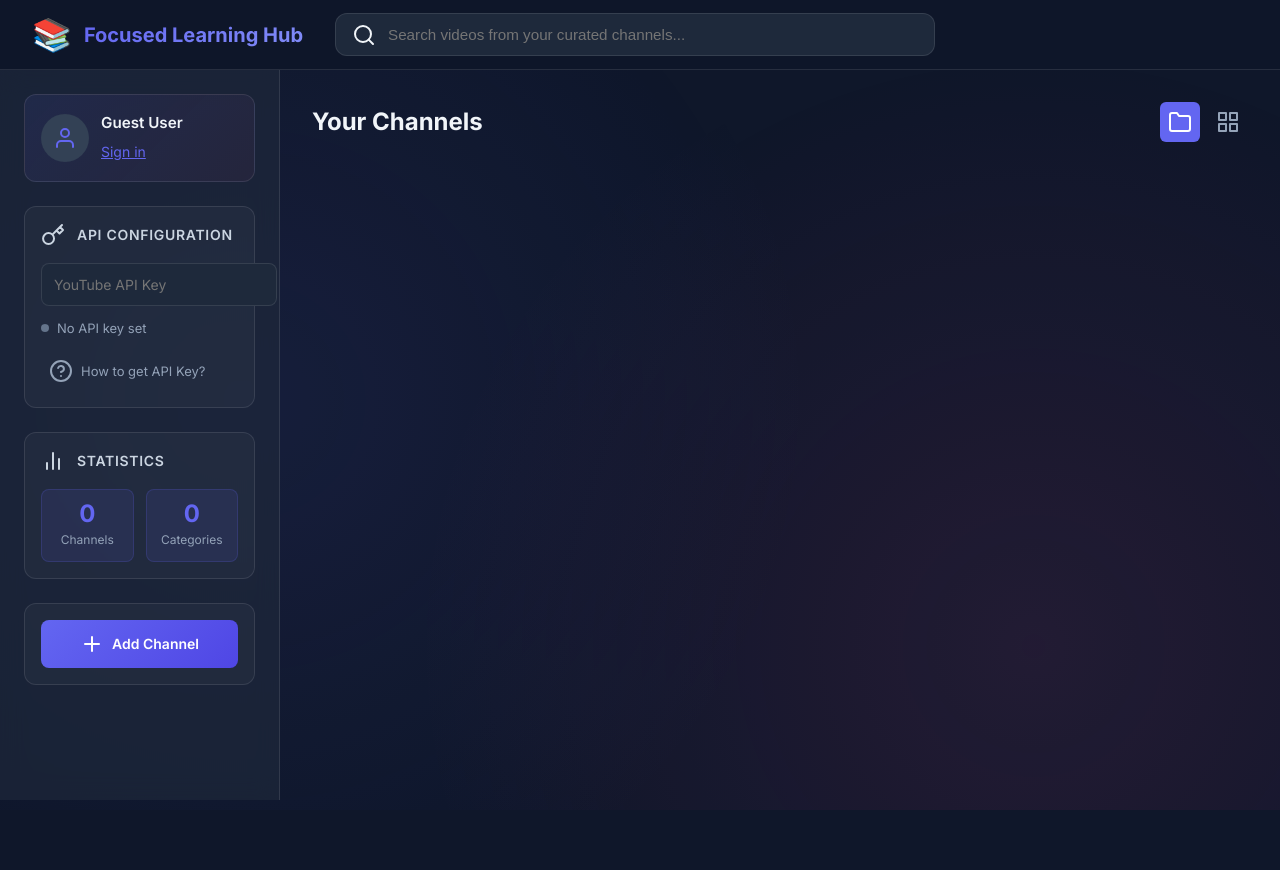
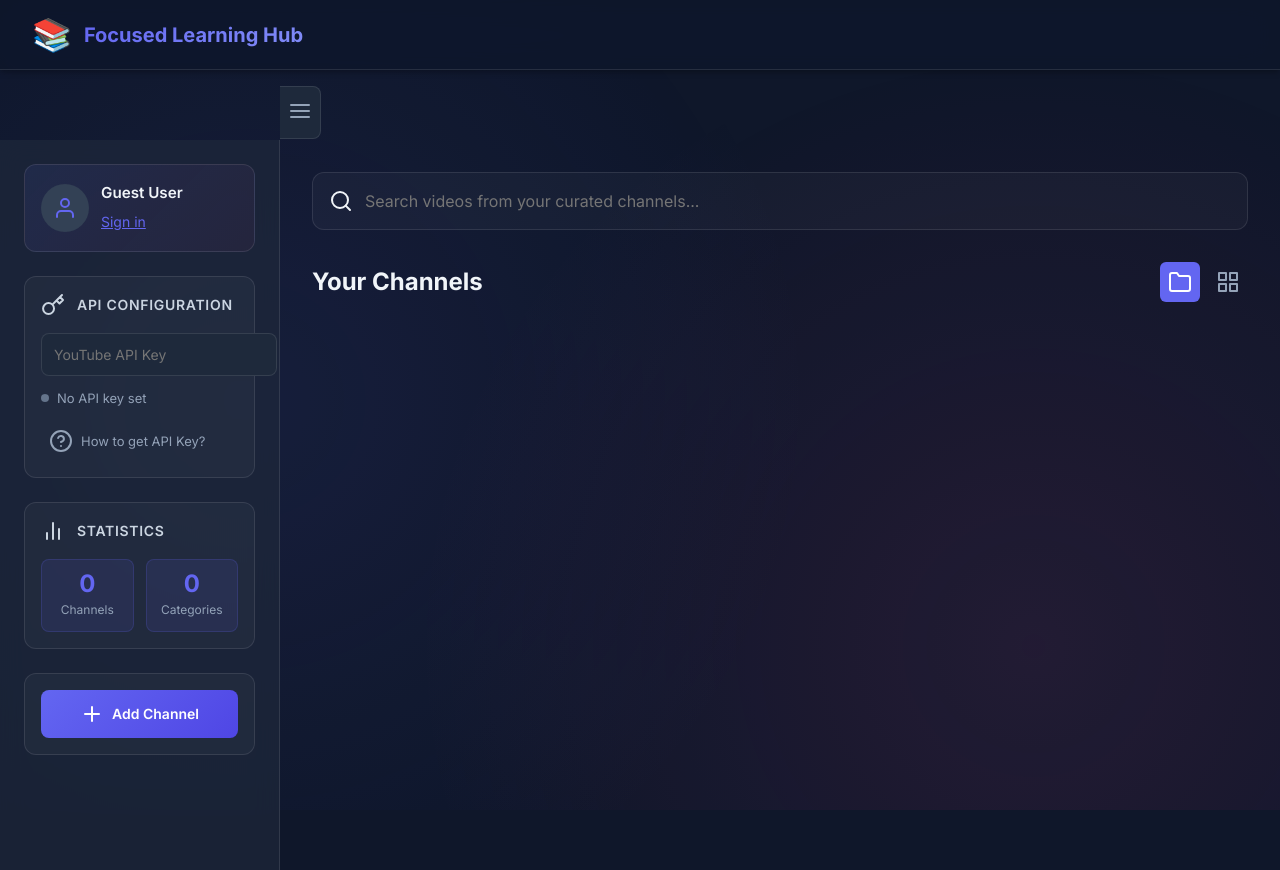
Before and after one commit to Rajdip-4177/CustomYoutube, a browser extension: page index.html in a window 1280 px wide. Drawn offline with nearby package versions, Linux system fonts and the light colour scheme; no server answers.

Commit message:
Feat: Phase 2 UI refinements - custom scrollbar, frosted glass header, collapsible sidebar, relocated search

```diff
--- a/index.html
+++ b/index.html
@@ -7,7 +7,10 @@
   <meta name="description"
     content="Focused YouTube search for curated educational channels - Physics Wallah. Stay distraction-free while learning.">
   <title>Focused Learning Hub - Physics Wallah Channels</title>
-  <link rel="icon" type="image/png" href="Favicon.png">
+  <link rel="icon" type="image/png" sizes="32x32" href="Favicon.png">
+  <link rel="icon" type="image/png" sizes="16x16" href="Favicon.png">
+  <link rel="apple-touch-icon" sizes="180x180" href="Favicon.png">
+  <link rel="shortcut icon" href="Favicon.png">
   <link rel="stylesheet" href="style.css">
   <!-- Feather Icons -->
   <script src="https://unpkg.com/feather-icons"></script>
@@ -21,19 +24,17 @@
         <span class="logo-icon">📚</span>
         <h1 class="logo-text">Focused Learning Hub</h1>
       </div>
-
-      <!-- Search Bar -->
-      <div class="header-search">
-        <i data-feather="search"></i>
-        <input type="text" id="searchInput" placeholder="Search videos from your curated channels..."
-          autocomplete="off">
-      </div>
     </div>
   </header>
 
   <div class="app-container">
+    <!-- Sidebar Toggle -->
+    <button class="sidebar-toggle" id="sidebarToggle" title="Toggle Sidebar">
+      <i data-feather="menu"></i>
+    </button>
+
     <!-- Sidebar -->
-    <aside class="sidebar">
+    <aside class="sidebar" id="sidebar">
       <!-- User Section -->
       <div class="sidebar-section user-section">
         <div id="userCard" class="user-card">
@@ -112,6 +113,13 @@
 
     <!-- Main Content -->
     <main class="main-content">
+      <!-- Search Panel -->
+      <div class="search-panel">
+        <i data-feather="search"></i>
+        <input type="text" id="searchInput" placeholder="Search videos from your curated channels..."
+          autocomplete="off">
+      </div>
+
       <!-- Search Results -->
       <section id="resultsSection" class="results-section hidden">
         <div class="section-title-bar">
--- a/style.css
+++ b/style.css
@@ -66,6 +66,33 @@ body {
   overflow-x: hidden;
 }
 
+/* Custom Scrollbar */
+::-webkit-scrollbar {
+  width: 8px;
+  height: 8px;
+}
+
+::-webkit-scrollbar-track {
+  background: rgba(255, 255, 255, 0.05);
+  border-radius: 4px;
+}
+
+::-webkit-scrollbar-thumb {
+  background: linear-gradient(180deg, rgba(99, 102, 241, 0.6), rgba(99, 102, 241, 0.4));
+  border-radius: 4px;
+  transition: background 0.3s;
+}
+
+::-webkit-scrollbar-thumb:hover {
+  background: linear-gradient(180deg, rgba(99, 102, 241, 0.8), rgba(99, 102, 241, 0.6));
+}
+
+/* Firefox Scrollbar */
+* {
+  scrollbar-width: thin;
+  scrollbar-color: rgba(99, 102, 241, 0.5) rgba(255, 255, 255, 0.05);
+}
+
 /* Animated Background */
 body::before {
   content: '';
@@ -97,15 +124,18 @@ body::before {
 
 /* Header */
 .app-header {
-  position: fixed;
+  position: sticky;
   top: 0;
   left: 0;
   right: 0;
   height: var(--header-height);
-  background: rgba(15, 23, 42, 0.95);
-  backdrop-filter: blur(12px);
-  border-bottom: 1px solid var(--border-color);
-  z-index: 100;
+  background: rgba(15, 23, 42, 0.85);
+  backdrop-filter: blur(20px) saturate(180%);
+  -webkit-backdrop-filter: blur(20px) saturate(180%);
+  border-bottom: 1px solid rgba(255, 255, 255, 0.1);
+  z-index: 1000;
+  box-shadow: 0 4px 6px -1px rgba(0, 0, 0, 0.2), 0 2px 4px -1px rgba(0, 0, 0, 0.1);
+  transition: all 0.3s ease;
 }
 
 .header-content {
@@ -193,6 +223,40 @@ body::before {
   top: var(--header-height);
   height: calc(100vh - var(--header-height));
   overflow-y: auto;
+  transition: transform 0.3s ease, width 0.3s ease;
+  z-index: 50;
+}
+
+.sidebar.collapsed {
+  transform: translateX(-100%);
+  width: 0;
+  padding: 0;
+  overflow: hidden;
+}
+
+/* Sidebar Toggle Button */
+.sidebar-toggle {
+  position: fixed;
+  left: var(--sidebar-width);
+  top: calc(var(--header-height) + var(--spacing-md));
+  background: var(--bg-secondary);
+  border: 1px solid var(--border-color);
+  border-left: none;
+  border-radius: 0 var(--radius-md) var(--radius-md) 0;
+  padding: var(--spacing-sm) var(--spacing-xs);
+  cursor: pointer;
+  z-index: 60;
+  transition: all 0.3s ease;
+  color: var(--text-tertiary);
+}
+
+.sidebar-toggle:hover {
+  background: var(--bg-tertiary);
+  color: var(--text-primary);
+}
+
+.sidebar.collapsed+.main-content .sidebar-toggle {
+  left: 0;
 }
 
 .sidebar-section {
@@ -518,6 +582,43 @@ body::before {
 .view-controls {
   display: flex;
   gap: var(--spacing-xs);
+}
+
+/* Search Panel (relocated from header) */
+.search-panel {
+  position: relative;
+  display: flex;
+  align-items: center;
+  gap: var(--spacing-sm);
+  background: rgba(255, 255, 255, 0.03);
+  border: 1px solid var(--border-color);
+  border-radius: var(--radius-lg);
+  padding: var(--spacing-md);
+  margin-bottom: var(--spacing-xl);
+  transition: all 0.3s;
+}
+
+.search-panel i {
+  color: var(--text-tertiary);
+  width: 20px;
+  height: 20px;
+}
+
+.search-panel input {
+  flex: 1;
+  background: none;
+  border: none;
+  color: var(--text-primary);
+  font-size: 1rem;
+  padding: 0;
+  outline: none;
+  font-family: inherit;
+}
+
+.search-panel:focus-within {
+  border-color: var(--primary);
+  background: rgba(99, 102, 241, 0.05);
+  box-shadow: 0 0 0 3px rgba(99, 102, 241, 0.1);
 }
 
 /* Categories Container */
```
Also changed, not shown: chrome-extension/icons/icon128.png, chrome-extension/icons/icon16.png (added), chrome-extension/icons/icon19.png, chrome-extension/icons/icon32.png, chrome-extension/icons/icon38.png, chrome-extension/icons/icon48.png, 1 other file.
